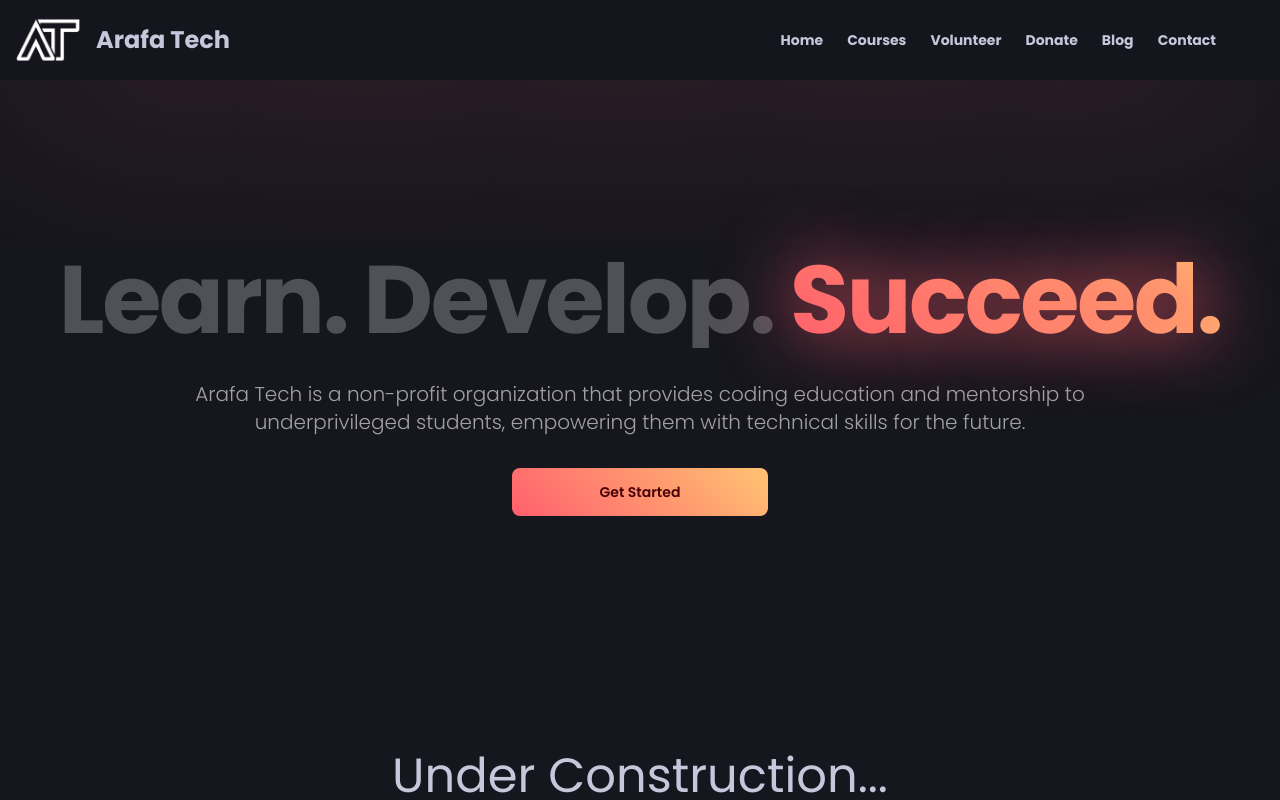
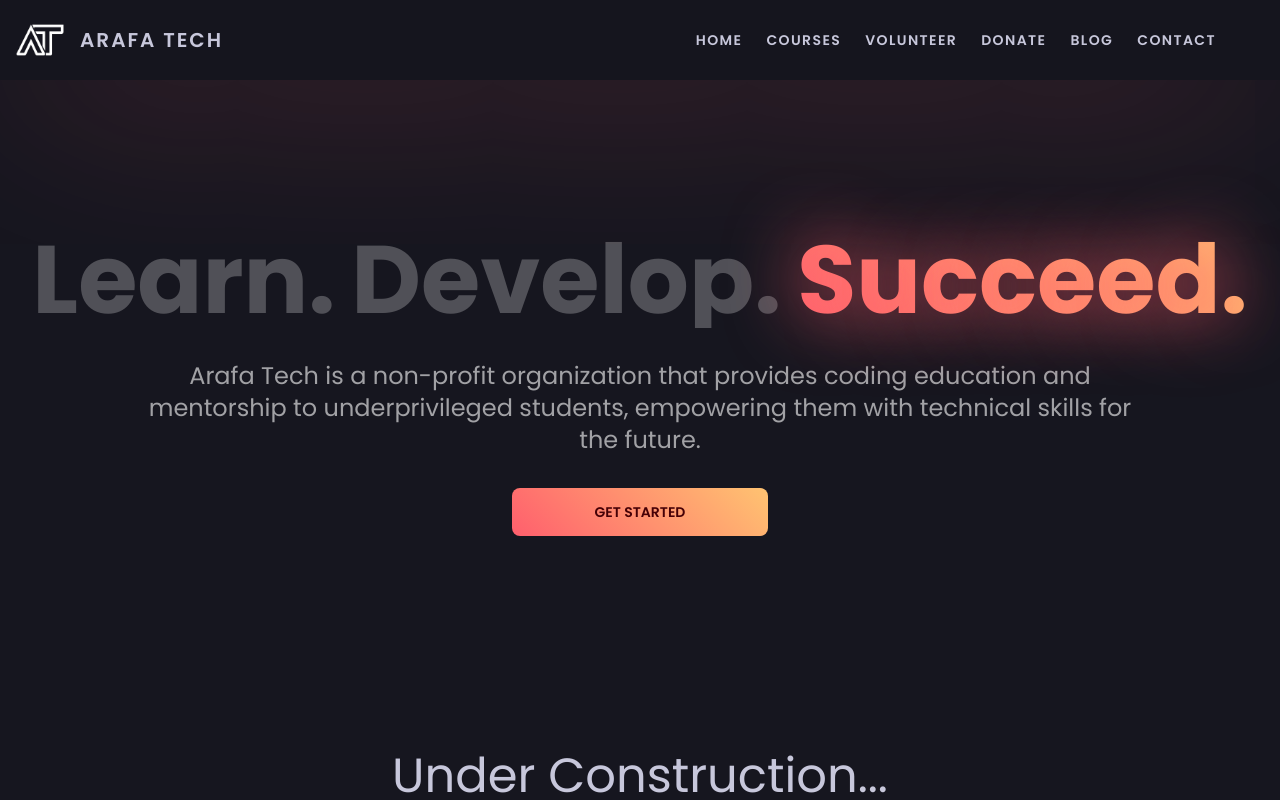
Before and after one commit to Arafa-Tech-Foundation/Website-Frontend, a Next.js app: page / in a window 1280 px wide. Shown: the top 800 px of the page. Built offline with nearby package versions, Linux system fonts and the light colour scheme.

Commit message:
:lipstick: Header uppercase

```diff
--- a/src/components/footer.tsx
+++ b/src/components/footer.tsx
@@ -87,7 +87,7 @@ export default function Footer() {
 					</div>
 					<div className="grid grid-cols-1 gap-8 sm:grid-cols-2 lg:col-span-2 lg:grid-cols-3">
 						<div>
-							<p className="font-bold text-primary">Services</p>
+							<h3 className="font-bold text-primary">Services</h3>
 							<nav
 								aria-label="Footer Navigation - Services"
 								className="mt-6"
@@ -114,9 +114,9 @@ export default function Footer() {
 							</nav>
 						</div>
 						<div>
-							<p className="font-bold text-primary">
+							<h3 className="font-bold text-primary">
 								Organization
-							</p>
+							</h3>
 							<nav
 								aria-label="Footer Navigation - Organization"
 								className="mt-6"
@@ -150,9 +150,9 @@ export default function Footer() {
 							</nav>
 						</div>
 						<div>
-							<p className="font-bold text-primary">
+							<h3 className="font-bold text-primary">
 								Helpful Links
-							</p>
+							</h3>
 							<nav
 								aria-label="Footer Navigation - Company"
 								className="mt-6"
--- a/src/components/header.tsx
+++ b/src/components/header.tsx
@@ -44,10 +44,10 @@ export default function Header() {
 							<span className="sr-only">Home</span>
 							<img
 								src="/logos/transparent/main.png"
-								className="max-w-[4em]"
+								className="max-w-[3em]"
 								alt="arafa tech's logo"
 							/>
-							<h1 className="hidden text-2xl md:block font-bold">
+							<h1 className="hidden text-xl md:block font-semibold tracking-widest uppercase">
 								Arafa Tech
 							</h1>
 						</Link>
@@ -121,7 +121,7 @@ function NavLink({
 	return (
 		<li>
 			<Link
-				className="transition hover:text-secondary font-bold"
+				className="transition hover:text-secondary font-semibold uppercase tracking-widest"
 				href={href}
 			>
 				{children}
--- a/src/components/index/hero.tsx
+++ b/src/components/index/hero.tsx
@@ -6,7 +6,7 @@ export default function Hero() {
 	return (
 		<Section>
 			<div className="flex flex-col items-center justify-center gap-8 py-20 min-h-[60vh]">
-				<h1 className="text-[20vw] text-center md:text-6xl lg:text-7xl xl:text-8xl leading-none select-none tracking-tight font-bold flex flex-col md:flex-row">
+				<h1 className="text-[20vw] text-center md:text-6xl lg:text-7xl xl:text-8xl leading-none select-none font-bold flex flex-col md:flex-row ">
 					<span
 						data-content="Learn."
 						className="relative block before:content-[attr(data-content)] before:w-full before:z-0 before:block before:absolute before:top-0 before:px-2 before:bottom-0 before:left-0 before:text-center before:bg-white/25 before:bg-clip-text before:text-transparent before:animate-gradient-background-1 "
@@ -33,7 +33,7 @@ export default function Hero() {
 					</span>
 				</h1>
 
-				<p className="sm:text-sm md:text-md lg:text-lg xl:text-xl w-full max-w-4xl text-center font-light bg-white/60 bg-clip-text text-transparent">
+				<p className="sm:text-sm md:text-md lg:text-lg xl:text-2xl w-full max-w-5xl text-center bg-white/60 bg-clip-text text-transparent">
 					Arafa Tech is a non-profit organization that provides coding
 					education and mentorship to underprivileged students,
 					empowering them with technical skills for the future.
--- a/src/styles/global.css
+++ b/src/styles/global.css
@@ -4,10 +4,6 @@
 
 html {
 	font-family: "Poppins", sans-serif;
-}
-
-.btn {
-	text-transform: unset;
 }
 
 .btn-primary {
```
